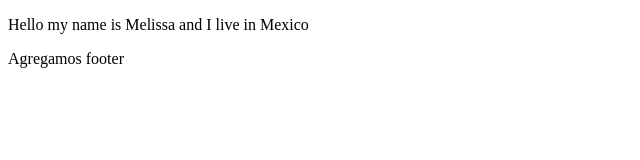
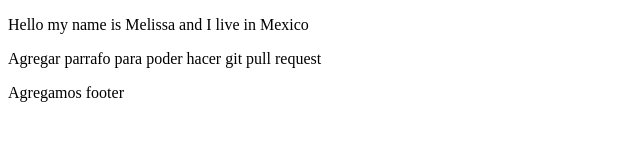
Before and after one commit to Debgs96/Proyecto-AzulSchool, a plain HTML site: page index.html in a window 1280 px wide. Shown: the whole page, without its empty margins (0-640 px from the left). Drawn offline with Linux system fonts and the light colour scheme.

Commit message:
Update index.html

```diff
--- a/index.html
+++ b/index.html
@@ -7,6 +7,7 @@
 </head>
 <body>
     <p>Hello my name is Melissa and I live in Mexico</p>
+    <p>Agregar parrafo para poder hacer git pull request </p>
 </body>
 <footer>Agregamos footer</footer>
 </html>
```
